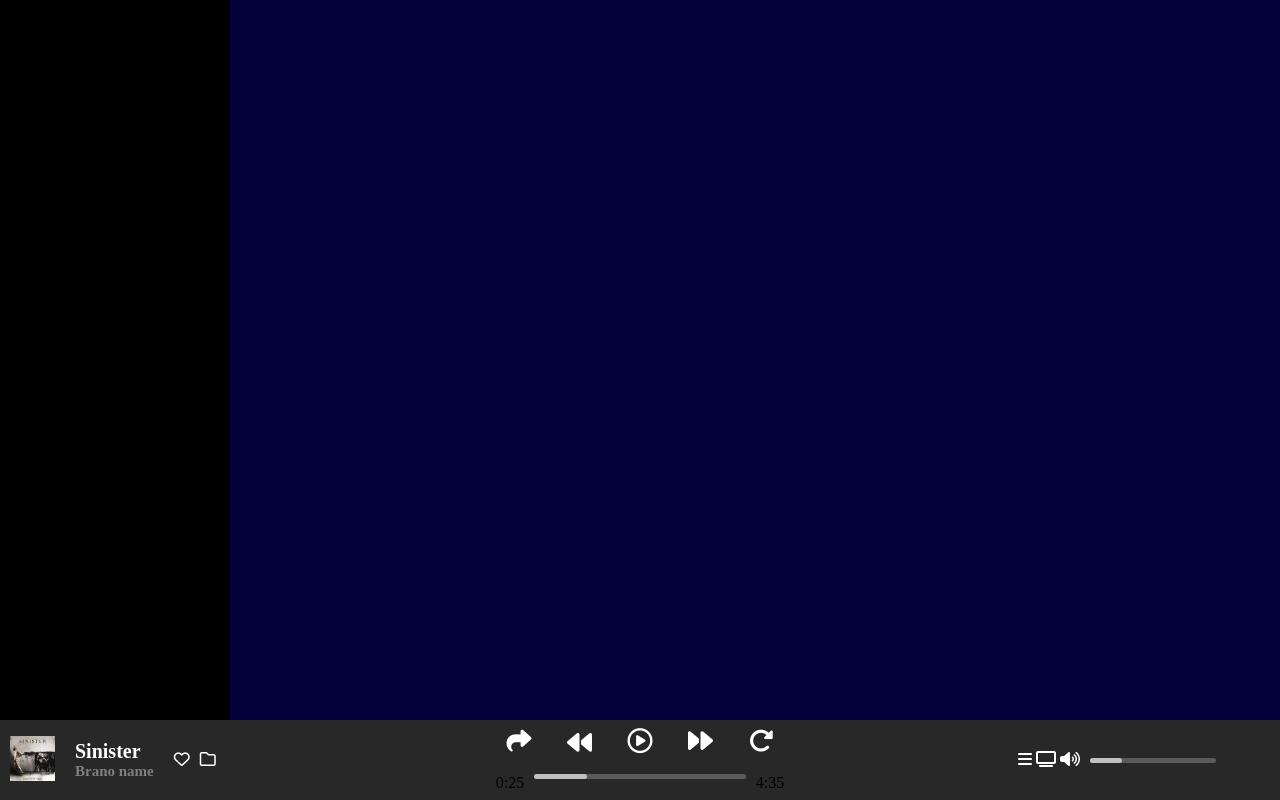
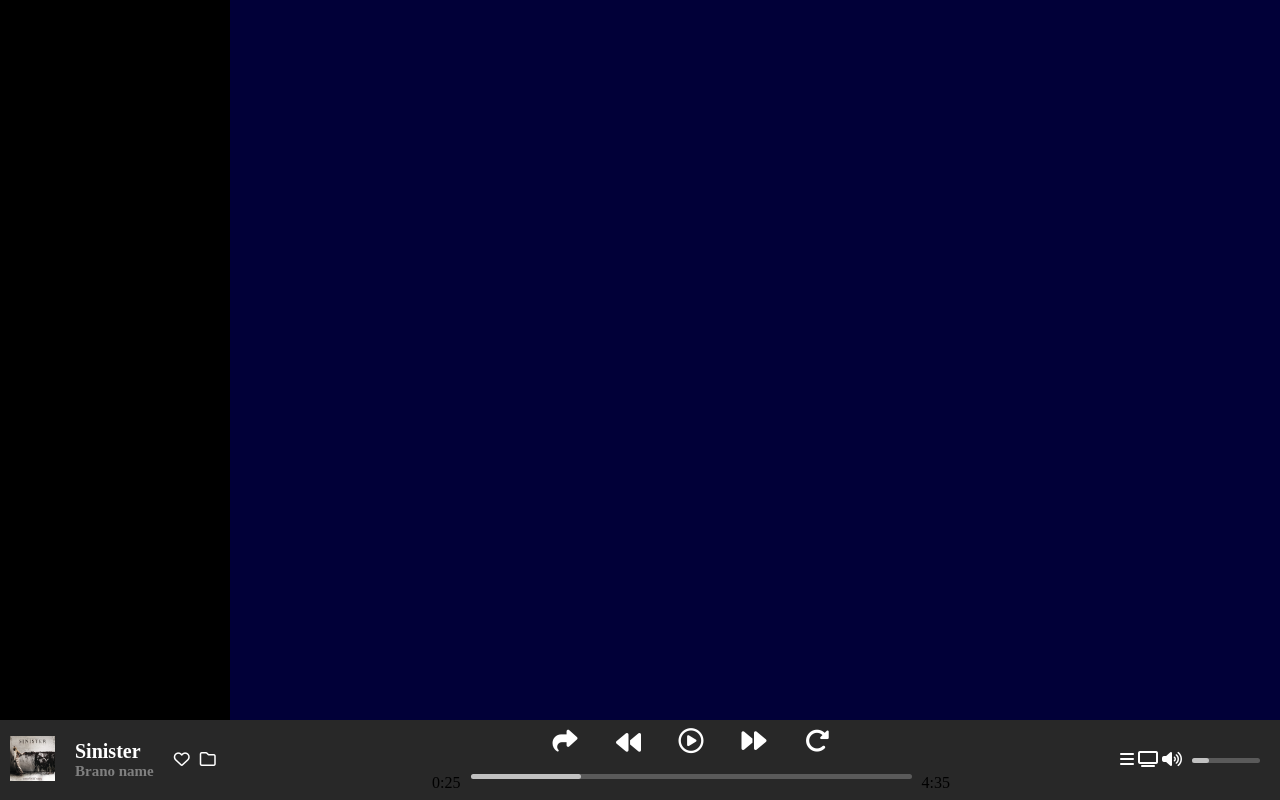
Before and after one commit to AngeloFriello/html-css-spotifyweb, a plain HTML site: page index.html in a window 1280 px wide. Drawn offline with Linux system fonts and the light colour scheme.

Commit message:
fix toolbar

```diff
--- a/css/style.css
+++ b/css/style.css
@@ -47,6 +47,7 @@ a{
 
 
 /* TOOLBAR LEFT */
+
 .img-preview{
     height: 20px;
     aspect-ratio: 1;
@@ -56,6 +57,9 @@ a{
     height: 20px;
     align-items: center;
     width: 20%;
+    display: flex;
+    flex-shrink: 1;
+    min-width: 150px;
 }
 
 .toolbar{
@@ -104,14 +108,15 @@ a{
 .player{
     display: flex;
     flex-direction: column;
-    width: 60%;
+    width: 50%;
     align-items: center;
+    min
 }
 
 .player-top{
     display: flex;
     justify-content: space-around;
-    width: 40%;
+    width: 50%;
     padding-bottom:10px ;
 }
 
@@ -119,7 +124,7 @@ a{
     padding-top: 10px;
     display: flex;
     justify-content: center ;
-    width: 40%;
+    width: 100%;
 }
 
 .time-bar_gray{
@@ -143,9 +148,12 @@ a{
 
 .volume{
     display: flex;
+    flex-wrap: nowrap;
     flex-direction: row;
     align-items: center;
-    width: 20%;
+    width: 10%;
+    flex-shrink: 1;
+    min-width: 150px;
 }
 
 .time-bar-big{
@@ -153,7 +161,8 @@ a{
 }
 
 .time-bar-small{
-    width: 50%;
+    display: flex;
+    flex-grow: 1;
 }
 
 
```
